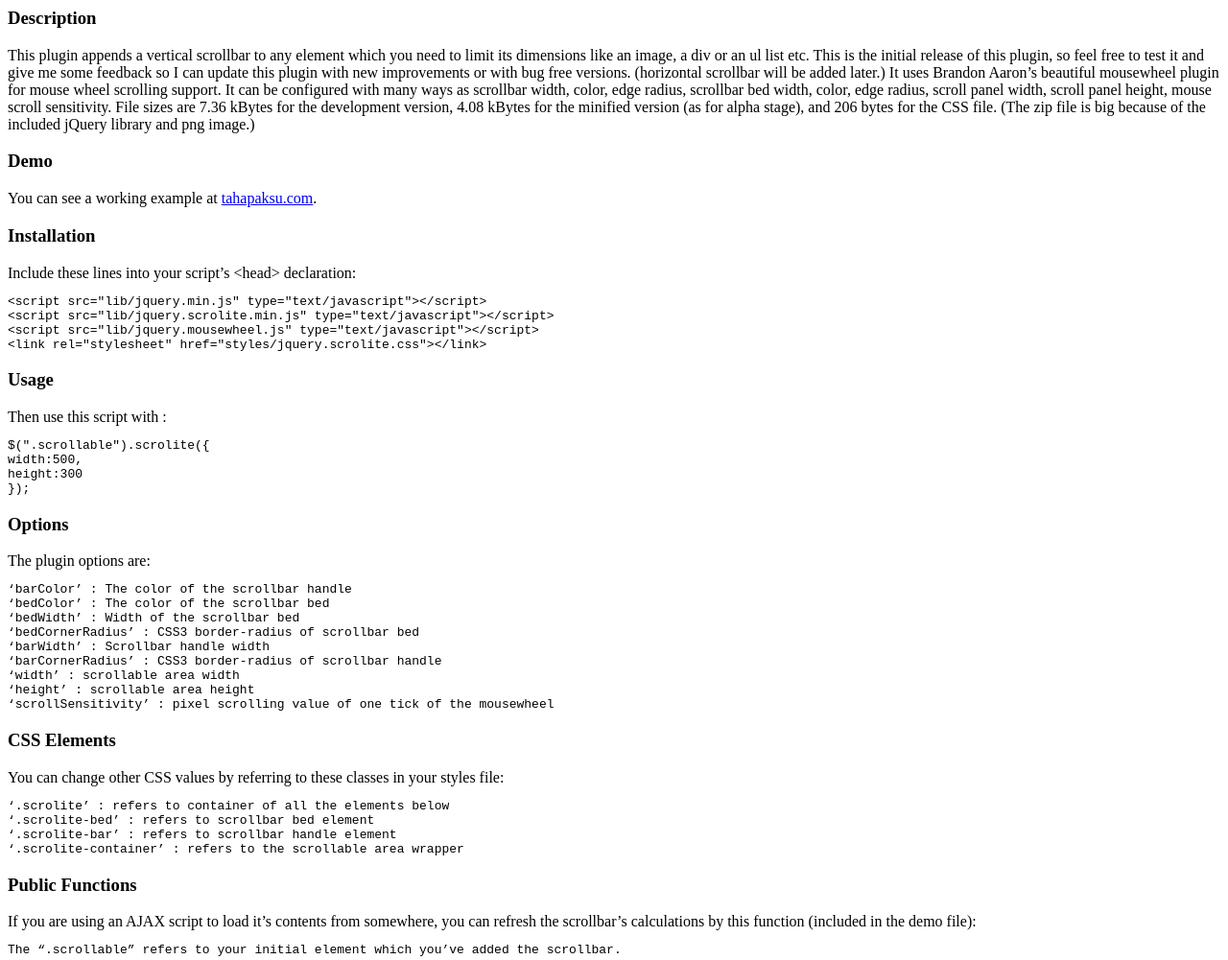
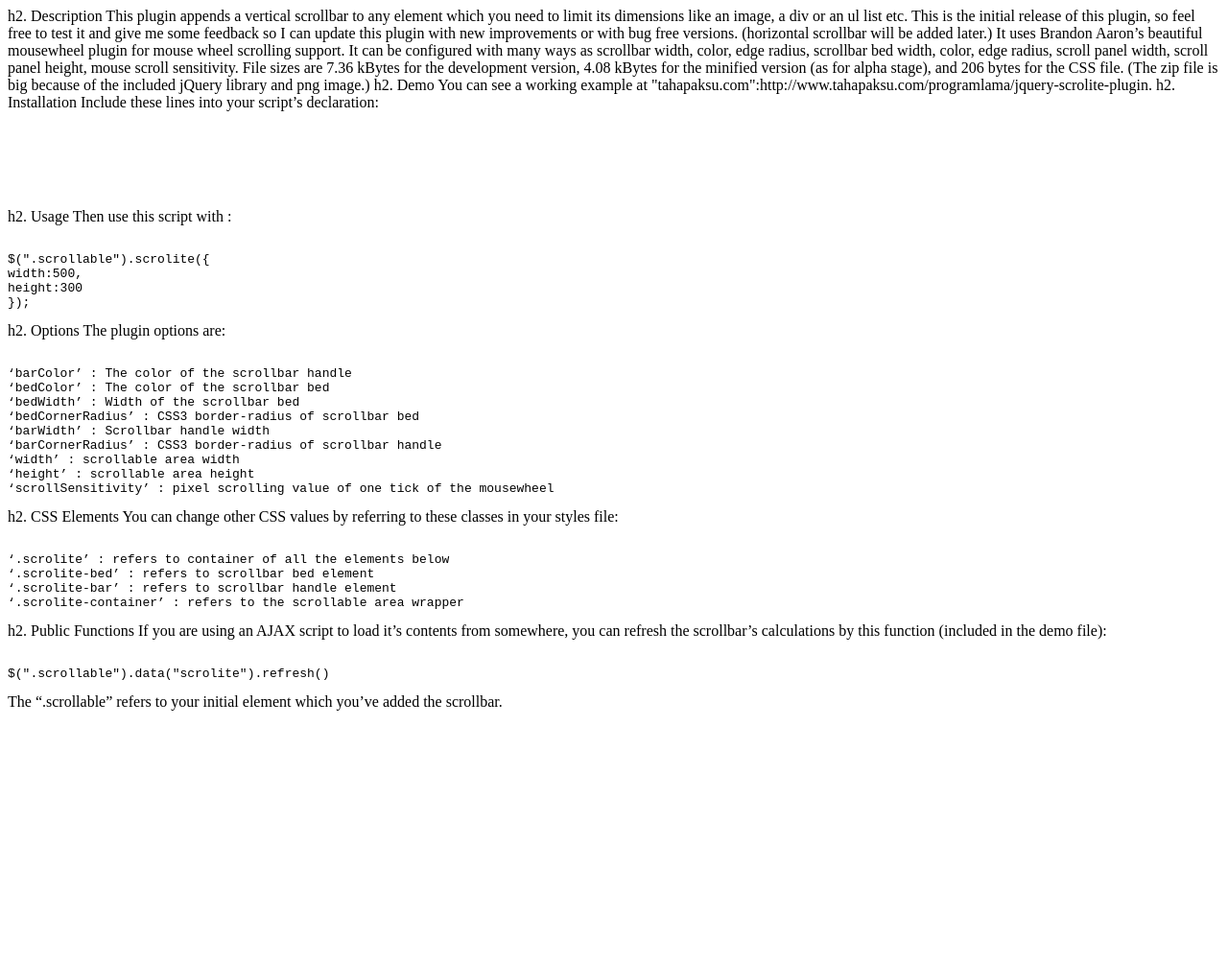
Before and after one commit to tpaksu/jquery.scrolite, a plain HTML site: page README.html in a window 1280 px wide. Shown: the whole page at 96% size. After the commit the page ends 800 px from the top, so only its background shows below. Drawn offline with Linux system fonts and the light colour scheme.

Commit message:
edited readme

```diff
--- a/README.html
+++ b/README.html
@@ -1,4 +1,4 @@
-<h3>Description</h3>
+h2. Description
 
 This plugin appends a vertical scrollbar to any element which you need to limit its dimensions like an image, a div or an ul list etc. This is the initial release of this plugin, so feel free to test it and give me some feedback so I can update this plugin with new improvements or with bug free versions. (horizontal scrollbar will be added later.)
 
@@ -12,37 +12,37 @@ File sizes are 7.36 kBytes for the development version, 4.08 kBytes for the mini
 
 
 
-<h3>Demo</h3>
+h2. Demo
 
-You can see a working example at <a href="http://www.tahapaksu.com/programlama/jquery-scrolite-plugin" target="_blank">tahapaksu.com</a>.
+You can see a working example at "tahapaksu.com":http://www.tahapaksu.com/programlama/jquery-scrolite-plugin.
 
 
 
-<h3>Installation</h3>
+h2. Installation
 
-Include these lines into your script’s &lt;head&gt; declaration:
+Include these lines into your script’s <head> declaration:
 
-<pre class="example">
-&lt;script src="lib/jquery.min.js" type="text/javascript"&gt;&lt;/script&gt;
-&lt;script src="lib/jquery.scrolite.min.js" type="text/javascript"&gt;&lt;/script&gt;
-&lt;script src="lib/jquery.mousewheel.js" type="text/javascript"&gt;&lt;/script&gt;
-&lt;link rel="stylesheet" href="styles/jquery.scrolite.css"&gt;&lt;/link&gt;
-</pre>
+<pre><code>
+<script src="lib/jquery.min.js" type="text/javascript"></script>
+<script src="lib/jquery.scrolite.min.js" type="text/javascript"></script>
+<script src="lib/jquery.mousewheel.js" type="text/javascript"></script>
+<link rel="stylesheet" href="styles/jquery.scrolite.css"></link>
+</code></pre>
 
-<h3>Usage</h3>
+h2. Usage
 
 Then use this script with :
-<pre class="example">
+<pre><code>
 $(".scrollable").scrolite({
 width:500,
 height:300
 });
-</pre>
+</code></pre>
 
-<h3>Options</h3>
+h2. Options
 
 The plugin options are:
-<pre class="example">
+<pre><code>
 ‘barColor’ : The color of the scrollbar handle
 ‘bedColor’ : The color of the scrollbar bed
 ‘bedWidth’ : Width of the scrollbar bed
@@ -52,20 +52,24 @@ The plugin options are:
 ‘width’ : scrollable area width
 ‘height’ : scrollable area height
 ‘scrollSensitivity’ : pixel scrolling value of one tick of the mousewheel
-</pre>
-<h3>CSS Elements</h3>
+</code></pre>
+
+h2. CSS Elements
 
 You can change other CSS values by referring to these classes in your styles file:
-<pre class="example">
+<pre><code>
 ‘.scrolite’ : refers to container of all the elements below
 ‘.scrolite-bed’ : refers to scrollbar bed element
 ‘.scrolite-bar’ : refers to scrollbar handle element
 ‘.scrolite-container’ : refers to the scrollable area wrapper
-</pre>
-<h3>Public Functions</h3>
+</code></pre>
+
+h2. Public Functions
 
 If you are using an AJAX script to load it’s contents from somewhere, you can refresh the scrollbar’s calculations by this function (included in the demo file):
-<pre class="example>
+
+<pre><code>
 $(".scrollable").data("scrolite").refresh()
-</pre>
+</code></pre>
+
 The “.scrollable” refers to your initial element which you’ve added the scrollbar.
```
